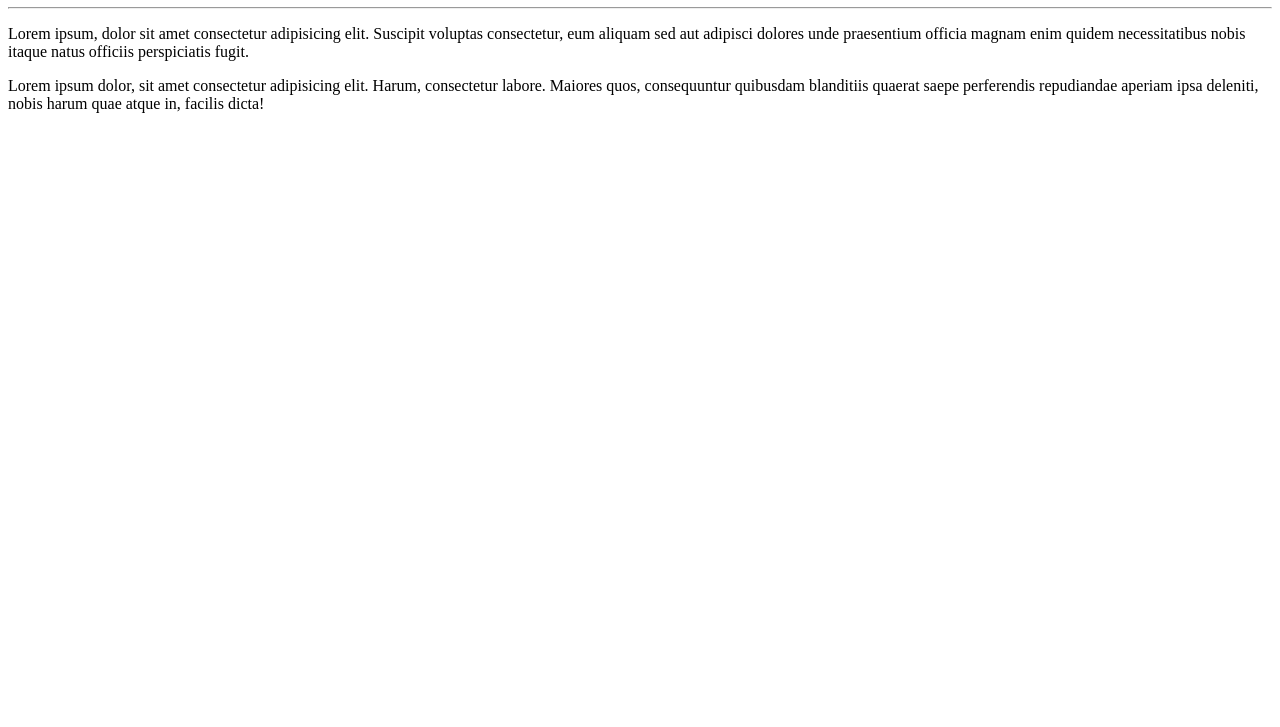
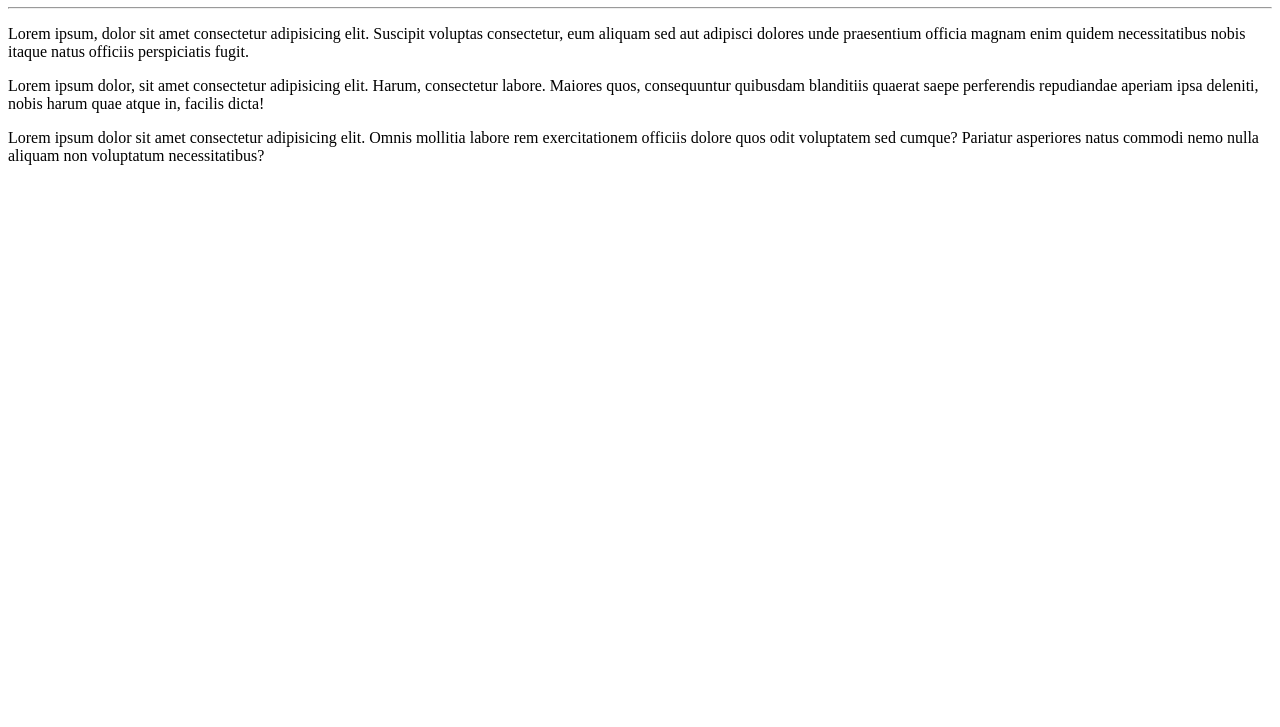
Before and after one commit to everaldocmachado2/Ola-Mundo, a plain HTML site: page site-exemplo/index.html in a window 1280 px wide. Shown: the part 73-800 px from the top of the page. Drawn offline with Linux system fonts and the light colour scheme.

Commit message:
mais um paragrafo

```diff
--- a/site-exemplo/index.html
+++ b/site-exemplo/index.html
@@ -13,7 +13,7 @@
     <hr>
     <p>Lorem ipsum, dolor sit amet consectetur adipisicing elit. Suscipit voluptas consectetur, eum aliquam sed aut adipisci dolores unde praesentium officia magnam enim quidem necessitatibus nobis itaque natus officiis perspiciatis fugit.</p>
     <p>Lorem ipsum dolor, sit amet consectetur adipisicing elit. Harum, consectetur labore. Maiores quos, consequuntur quibusdam blanditiis quaerat saepe perferendis repudiandae aperiam ipsa deleniti, nobis harum quae atque in, facilis dicta!</p>
-
+    <p>Lorem ipsum dolor sit amet consectetur adipisicing elit. Omnis mollitia labore rem exercitationem officiis dolore quos odit voluptatem sed cumque? Pariatur asperiores natus commodi nemo nulla aliquam non voluptatum necessitatibus?</p>
 
 </body>
 
```
